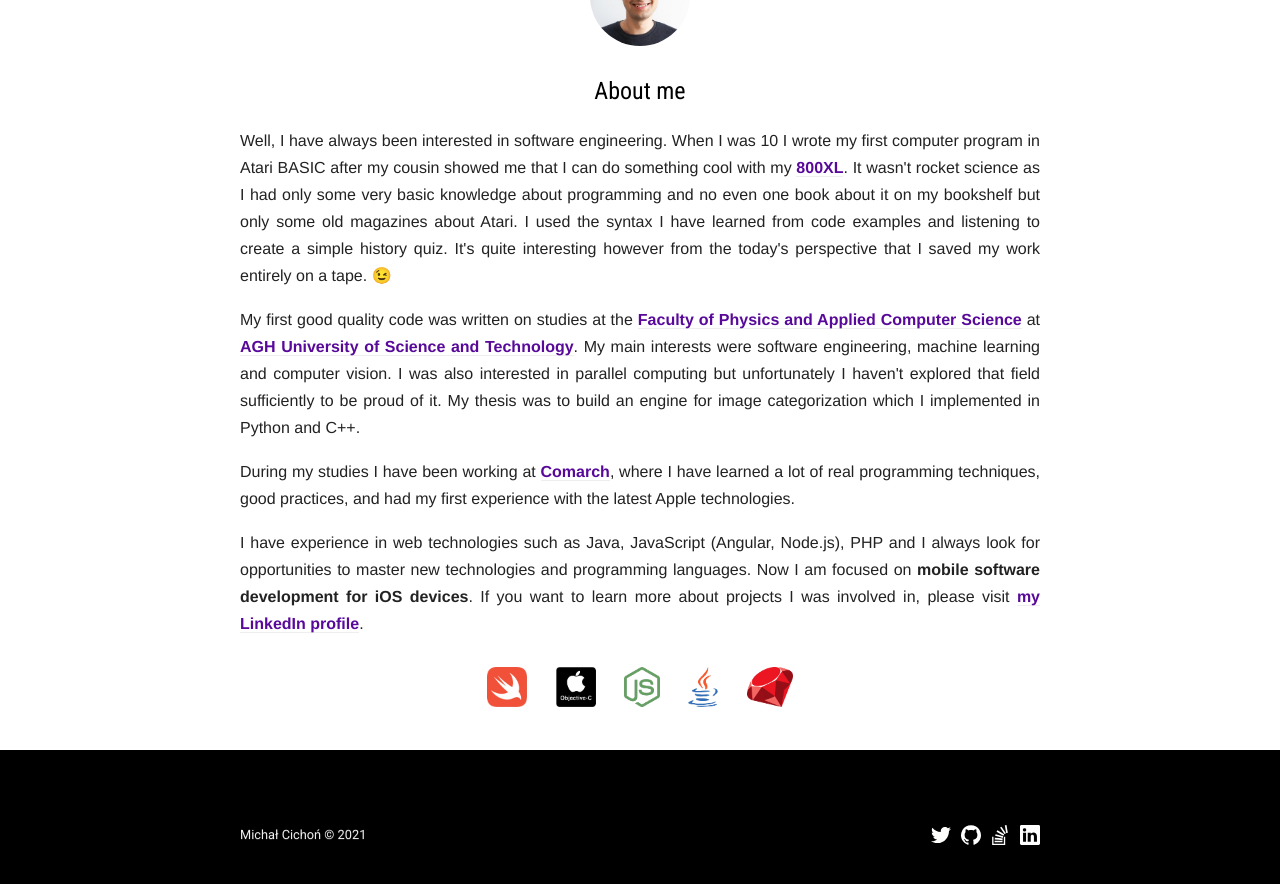
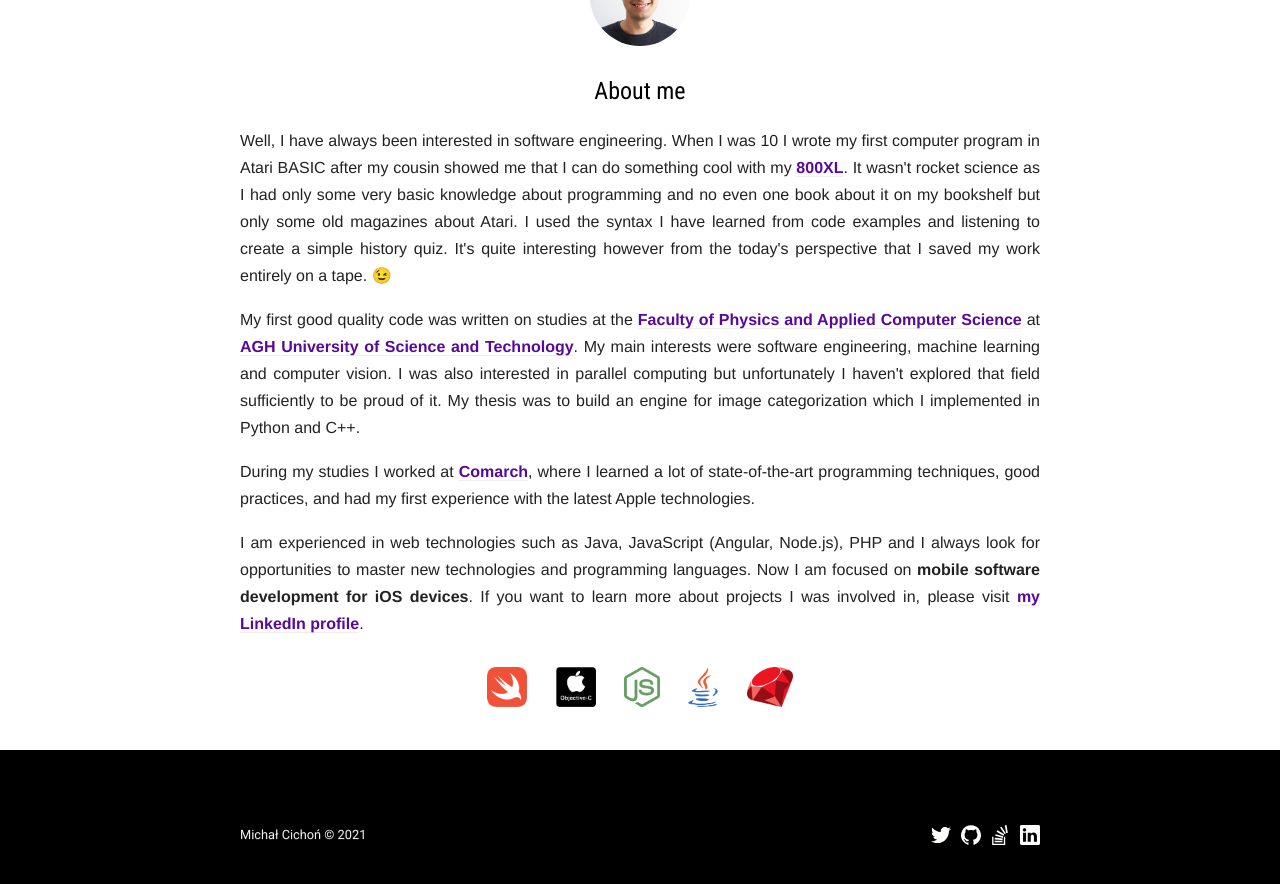
Before and after one commit to michalcichon/michalcichon.github.io, a Jekyll site: the page built from about-me.html, in a window 1280 px wide, cut to the strip 204-1114 px from the top of the page. Shown: the top 884 px of the strip. Built offline with Jekyll 4.4.1, drawn with Linux system fonts in a browser that asks for light colours.

Commit message:
About me update

```diff
--- a/about-me.html
+++ b/about-me.html
@@ -10,8 +10,8 @@ permalink: /about-me/
   </header>
   <p>Well, I have always been interested in software engineering. When I was 10 I wrote my first computer program in Atari BASIC after my cousin showed me that I can do something cool with my <a href="https://en.wikipedia.org/wiki/Atari_8-bit_family">800XL</a>. It wasn't rocket science as I had only some very basic knowledge about programming and no even one book about it on my bookshelf but only some old magazines about Atari. I used the syntax I have learned from code examples and listening to create a simple history quiz. It's quite interesting however from the today's perspective that I saved my work entirely on a tape. &#x1F609;</p>
   <p>My first good quality code was written on studies at the <a href="http://www.ftj.agh.edu.pl/indexe.html">Faculty of Physics and Applied Computer Science</a> at <a href="http://www.agh.edu.pl/en/">AGH University of Science and Technology</a>. My main interests were software engineering, machine learning and computer vision. I was also interested in parallel computing but unfortunately I haven't explored that field sufficiently to be proud of it. My thesis was to build an engine for image categorization which I implemented in Python and C++.</p>
-  <p>During my studies I have been working at <a href="http://www.comarch.com/">Comarch</a>, where I have learned a lot of real programming techniques, good practices, and had my first experience with the latest Apple technologies.</p>
-  <p>I have experience in web technologies such as Java, JavaScript (Angular, Node.js), PHP and I always look for opportunities to master new technologies and programming languages. Now I am focused on <strong>mobile software development for iOS devices</strong>. If you want to learn more about projects I was involved in, please visit <a class="linkedin" href="https://www.linkedin.com/in/michalcichon" title="Linkedin">my LinkedIn profile</a>.</p>
+  <p>During my studies I worked at <a href="http://www.comarch.com/">Comarch</a>, where I learned a lot of state-of-the-art programming techniques, good practices, and had my first experience with the latest Apple technologies.</p>
+  <p>I am experienced in web technologies such as Java, JavaScript (Angular, Node.js), PHP and I always look for opportunities to master new technologies and programming languages. Now I am focused on <strong>mobile software development for iOS devices</strong>. If you want to learn more about projects I was involved in, please visit <a class="linkedin" href="https://www.linkedin.com/in/michalcichon" title="Linkedin">my LinkedIn profile</a>.</p>
 </article>
 <div class="technologies">
   <img src="{{site.baseurl}}/img/swift.png" alt="Swift" title="Swift" /> <img src="{{site.baseurl}}/img/objc.png" alt="Objective-C" title="Objective-C" /> <img src="{{site.baseurl}}/img/node.png" alt="NodeJS" title="NodeJS" /> <img src="{{site.baseurl}}/img/java.png" alt="Java" title="Java" /> <img src="{{site.baseurl}}/img/ruby.png" alt="Ruby" title="Ruby" />
```
